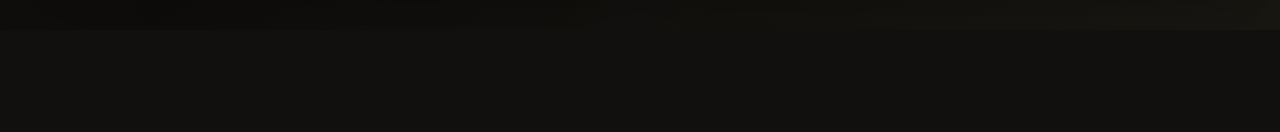
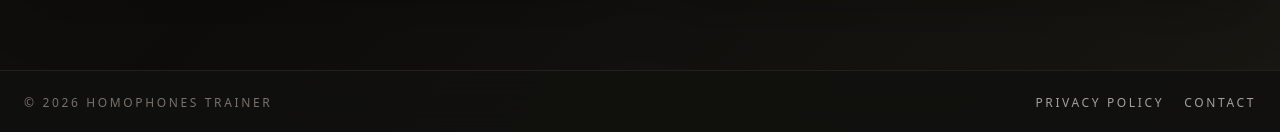
Before and after one commit to rokhomenko/homophones-trainer, a Vue app: page / in a window 1280 px wide. Shown: the part 877-1009 px from the top of the page. Before the commit the page ends 907 px from the top, so only its background shows below. Built offline with nearby package versions, Linux system fonts and the light colour scheme; no server answers.

Commit message:
create footer with links

```diff
--- /dev/null
+++ b/src/components/AppFooter.vue
@@ -0,0 +1,16 @@
+<script setup lang="ts">
+const year = new Date().getFullYear()
+</script>
+
+<template>
+  <footer class="relative z-10 mt-10 border-t border-stone-800/80 bg-[#11100e]/88 backdrop-blur-xl">
+    <div
+      class="mx-auto flex max-w-7xl flex-col items-center justify-between gap-3 px-4 py-6 text-xs uppercase tracking-[0.22em] text-stone-400 sm:flex-row sm:px-6">
+      <p class="text-stone-500">&copy; {{ year }} Homophones Trainer</p>
+      <nav class="flex items-center gap-5">
+        <router-link to="/privacy-policy" class="hover:text-[#d99165]">Privacy Policy</router-link>
+        <router-link to="/contact" class="hover:text-[#d99165]">Contact</router-link>
+      </nav>
+    </div>
+  </footer>
+</template>
--- a/src/layouts/DefaultLayout.vue
+++ b/src/layouts/DefaultLayout.vue
@@ -1,12 +1,14 @@
 <script setup lang="ts">
   import AppHeader from '@/components/AppHeader.vue'
+  import AppFooter from '@/components/AppFooter.vue'
 </script>
 
 <template>
-  <div class="min-h-screen text-stone-200 font-sans">
+  <div class="flex min-h-screen flex-col text-stone-200 font-sans">
     <AppHeader/>
-    <main class="relative z-10 mx-auto flex-1 px-4 py-7 sm:px-6 lg:max-w-7xl lg:py-10">
+    <main class="relative z-10 mx-auto w-full flex-1 px-4 py-7 sm:px-6 lg:max-w-7xl lg:py-10">
       <router-view />
     </main>
+    <AppFooter/>
   </div>
 </template>
--- a/src/router/index.ts
+++ b/src/router/index.ts
@@ -20,6 +20,16 @@
           name: 'training',
           component: () => import('@/views/TrainingView.vue'),
           meta: { requiresAuth: true },
+        },
+        {
+          path: 'privacy-policy',
+          name: 'privacy-policy',
+          component: () => import('@/views/PrivacyPolicyView.vue'),
+        },
+        {
+          path: 'contact',
+          name: 'contact',
+          component: () => import('@/views/ContactView.vue'),
         },
       ],
     },
--- /dev/null
+++ b/src/views/ContactView.vue
@@ -0,0 +1,27 @@
+<template>
+  <section
+    class="relative overflow-hidden border border-stone-800/90 bg-[#15130f]/88 px-5 py-8 shadow-[0_18px_60px_rgb(0_0_0/0.25)] rounded-[2rem] sm:px-8">
+    <h1 class="mb-6 text-3xl font-black tracking-[-0.04em] text-stone-100 sm:text-4xl">Contact</h1>
+    <div class="space-y-4 text-sm leading-7 text-stone-300 sm:text-base">
+      <p>
+        Have a question, a suggestion, or found a word that doesn't belong? I'd love to hear from
+        you.
+      </p>
+      <p>
+        Find me on
+        <a
+          href="https://www.linkedin.com/in/roksolana-khomenko-826916178/"
+          target="_blank"
+          rel="noopener noreferrer"
+          class="text-[#d99165] hover:underline">
+          LinkedIn
+        </a>.
+      </p>
+      <p>
+        You can also review my
+        <router-link to="/privacy-policy" class="text-[#d99165] hover:underline">Privacy Policy</router-link>
+        to learn how I handle your data.
+      </p>
+    </div>
+  </section>
+</template>
--- /dev/null
+++ b/src/views/PrivacyPolicyView.vue
@@ -0,0 +1,29 @@
+<template>
+  <section
+    class="relative overflow-hidden border border-stone-800/90 bg-[#15130f]/88 px-5 py-8 shadow-[0_18px_60px_rgb(0_0_0/0.25)] rounded-[2rem] sm:px-8">
+    <p class="mb-6 text-xs uppercase tracking-[0.28em] text-stone-400">Last updated: July 24, 2026</p>
+
+    <div class="space-y-4 text-sm leading-7 text-stone-300 sm:text-base">
+      <p>Welcome to Homophones Trainer ("the Service").</p>
+
+      <p>
+        This Privacy Policy explains what personal information is collected, how it is used, and
+        what rights you have when using the Service.
+      </p>
+
+      <p>
+        By creating an account or using the Service, you acknowledge that you have read this
+        Privacy Policy.
+      </p>
+
+      <h2 class="text-lg font-bold text-stone-100">1. Data Controller</h2>
+      <p>The Service is operated by a private individual.</p>
+      <p>
+        If you have any questions regarding this Privacy Policy or your personal data, you may
+        contact the Service owner using the contact email provided on the
+        <router-link to="/contact" class="text-[#d99165] hover:underline">Contact</router-link>
+        page.
+      </p>
+    </div>
+  </section>
+</template>
```
